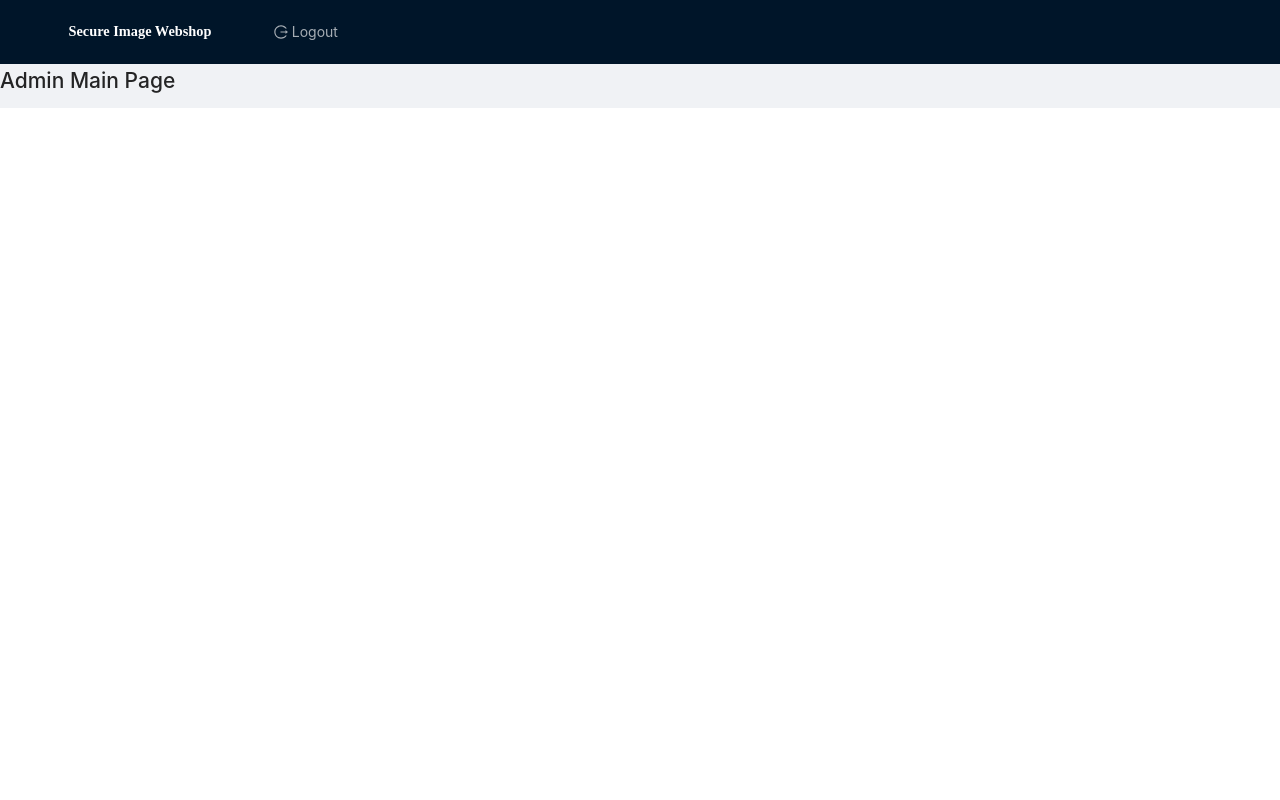
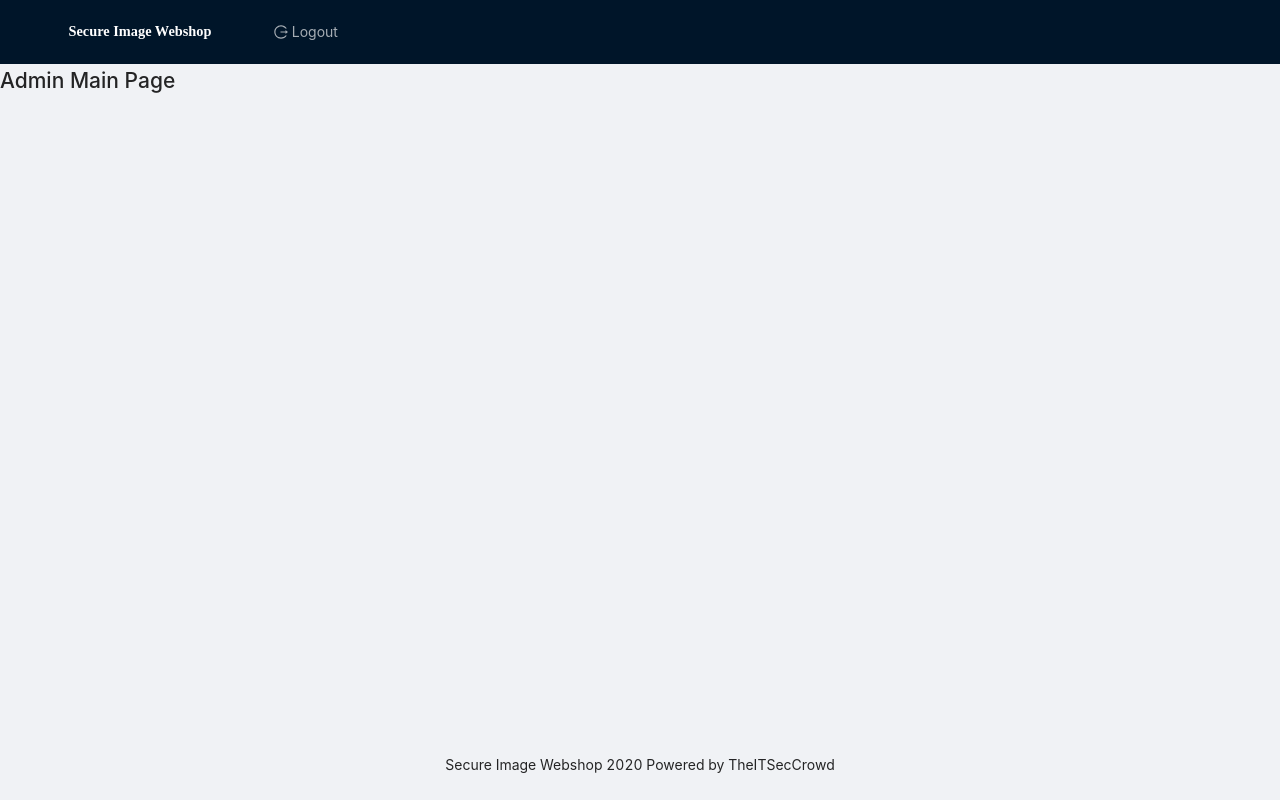
Before and after one commit to Computer-Security-HW-TheITSecCrowd/SecureImageWebshop, a React (Create React App) app in the folder src/Web/BKW.Web/App/: page /admin in a window 1280 px wide. Built offline with nearby package versions, Linux system fonts and the light colour scheme; sample sign-in values are in the browser's storage.

Commit message:
Add footer

```diff
--- a/src/Web/BKW.Web/App/src/components/layout/AuthenticatedLayout.tsx
+++ b/src/Web/BKW.Web/App/src/components/layout/AuthenticatedLayout.tsx
@@ -2,6 +2,7 @@ import React, { Fragment } from 'react';
 import { Layout } from 'antd';
 
 import Navbar from './Navbar';
+import Footer from './Footer';
 
 const AuthenticatedLayout: React.FC = ({ children }) => {
 
@@ -9,11 +10,12 @@ const AuthenticatedLayout: React.FC = ({ children }) => {
 
     return (
         <Fragment>
-            <Layout>
+            <Layout style={{ minHeight: '100vh' }}>
                 <Navbar />
                 <Content style={{ marginTop: '64px' }}>
                     {children}
                 </Content>
+                <Footer />
             </Layout>
         </Fragment>
     );
--- /dev/null
+++ b/src/Web/BKW.Web/App/src/components/layout/Footer.tsx
@@ -0,0 +1,13 @@
+import React from 'react';
+import { Layout } from 'antd';
+
+const Footer = () => {
+
+    const { Footer } = Layout;
+
+    return (
+        <Footer style={{ textAlign: 'center' }}>Secure Image Webshop 2020 Powered by TheITSecCrowd</Footer>
+    );
+};
+
+export default Footer;
```
